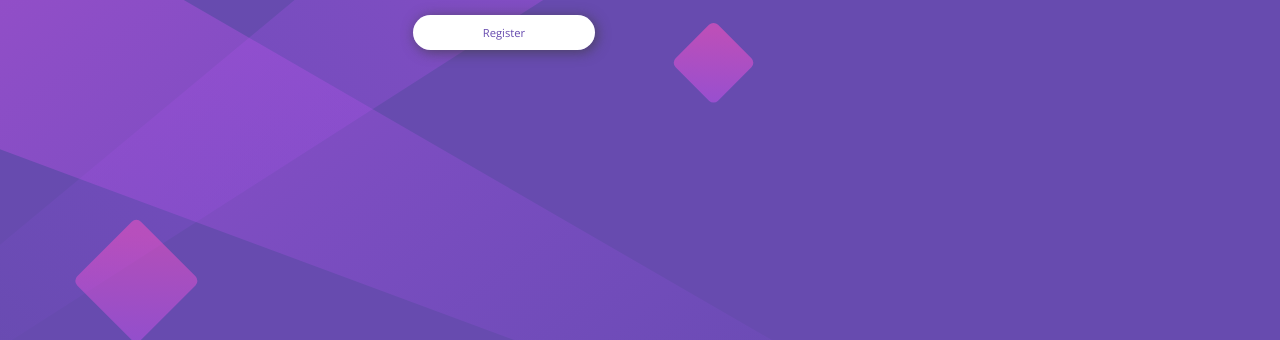
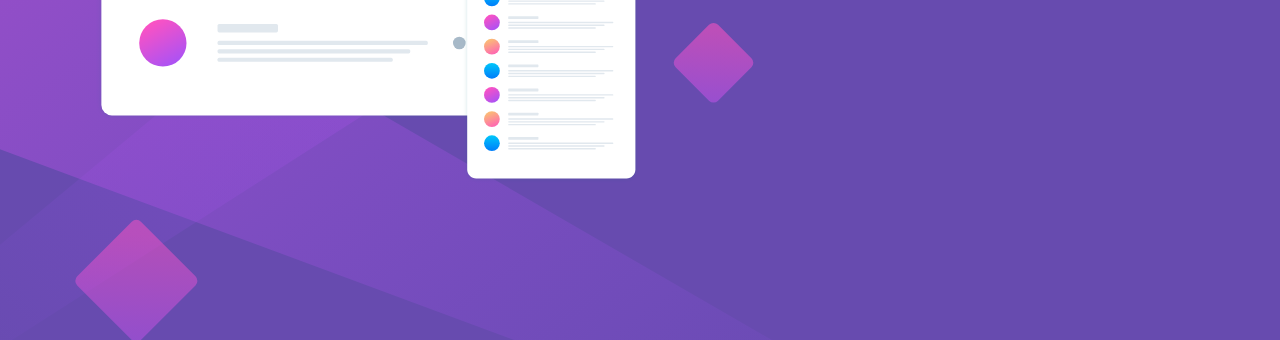
Before and after one commit to alexdicant/huddle-landing-page, a plain HTML site: page index.html in a window 1280 px wide. Shown: the part 325-665 px from the top of the page. Drawn offline with nearby package versions, Linux system fonts and the light colour scheme.

Commit message:
Desktop flex wrap problem fixed.

```diff
--- a/css/main.css
+++ b/css/main.css
@@ -105,7 +105,7 @@ Media Queries
 @media (min-width: 768px) {
   .section {
     display: flex;
-    width: 100%;
+    flex-wrap: wrap;
   }
   .section__hero {
     width: 50%;
```
